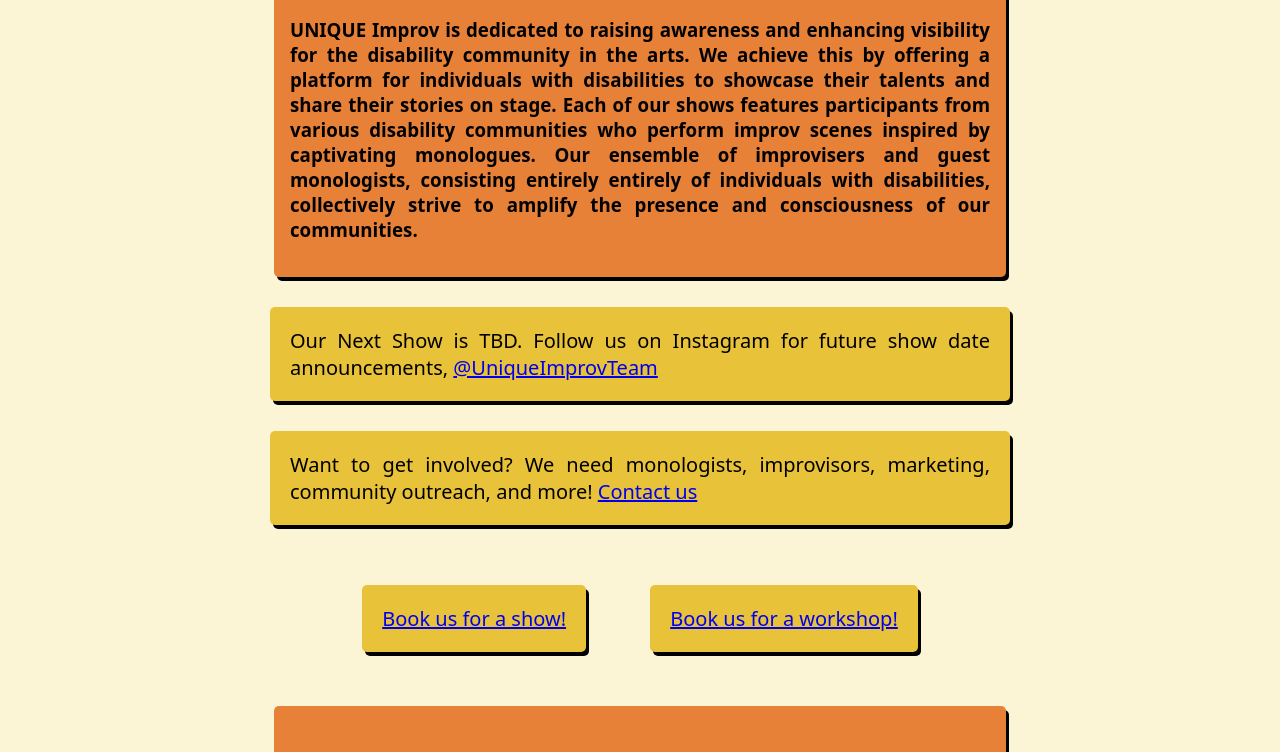
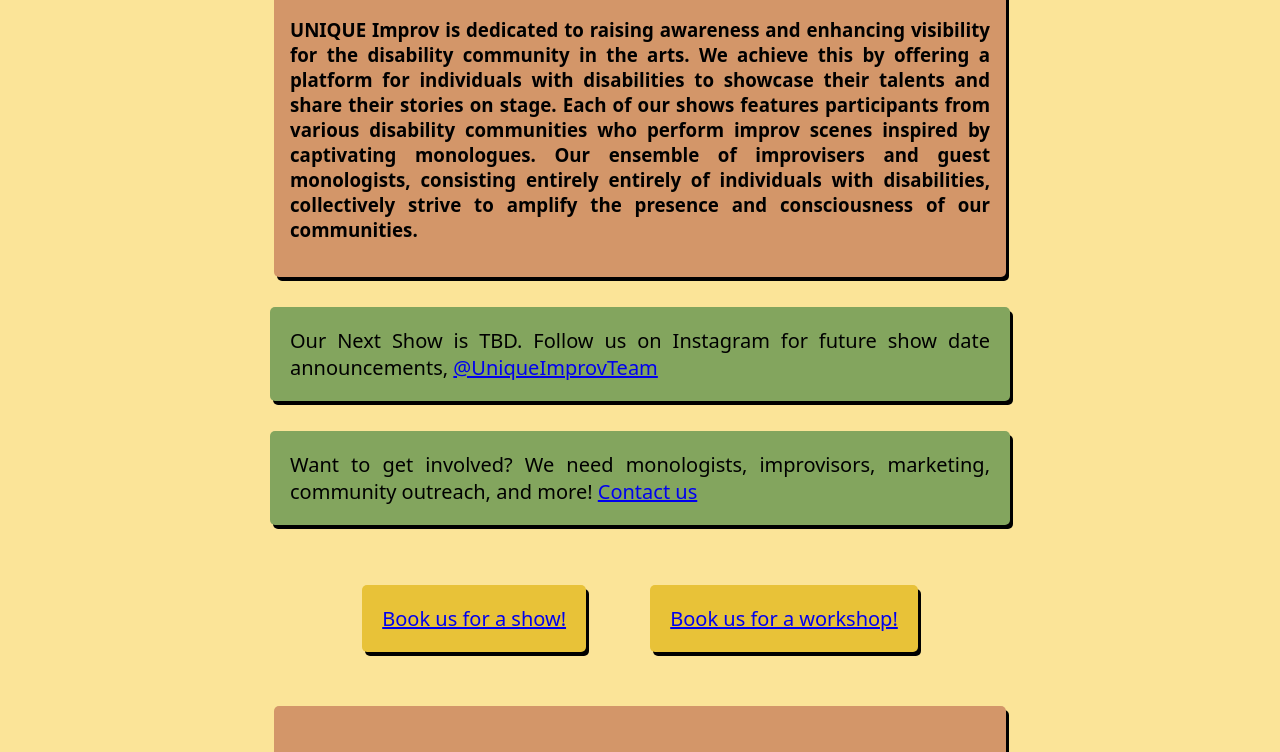
Before and after one commit to tgressel/tgressel.github.io, a plain HTML site: page index.html in a window 1280 px wide. Shown: the part 570-1322 px from the top of the page. Drawn offline with Linux system fonts and the light colour scheme.

Commit message:
Update styles.css

```diff
--- a/styles.css
+++ b/styles.css
@@ -1,6 +1,6 @@
 body {
   font-family: system-ui;
-  background-color: #FBF4D5;
+  background-color: #fbe498;
   color: black;
   text-align: center;
 }
@@ -35,10 +35,9 @@ h4{
   border-radius: 5px;
   border-color: black;
   border-width: 1px;
-
   align: center;
   margin: 1.5em auto;
-  background: #e88138;
+  background: #d39669;
   padding: 1em;
   box-shadow: 3px 4px;
 }
@@ -78,7 +77,7 @@ bio{
   border-radius: 5px;
   border-color: black;
   border-radius: 5px;
-  background-color: #e8c238;
+  background-color: #83a55e;
   box-shadow: 3px 4px;
   margin: 1.5em auto;
   max-width: 700px;
```
